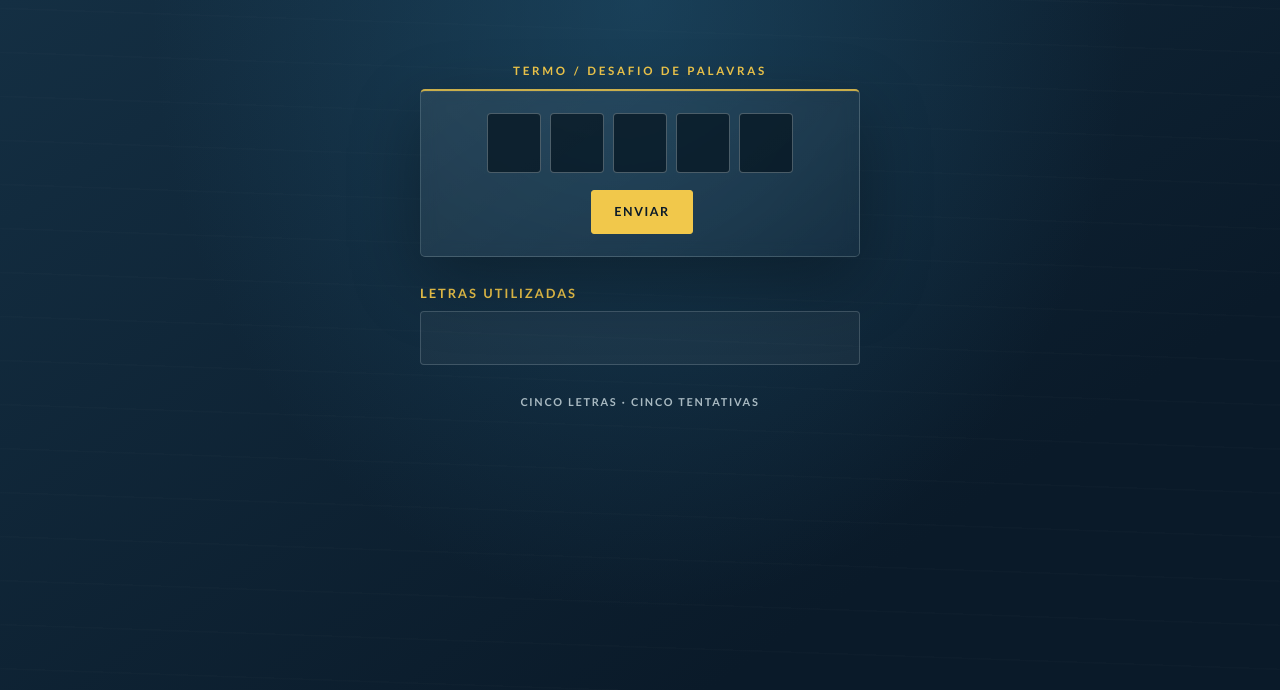
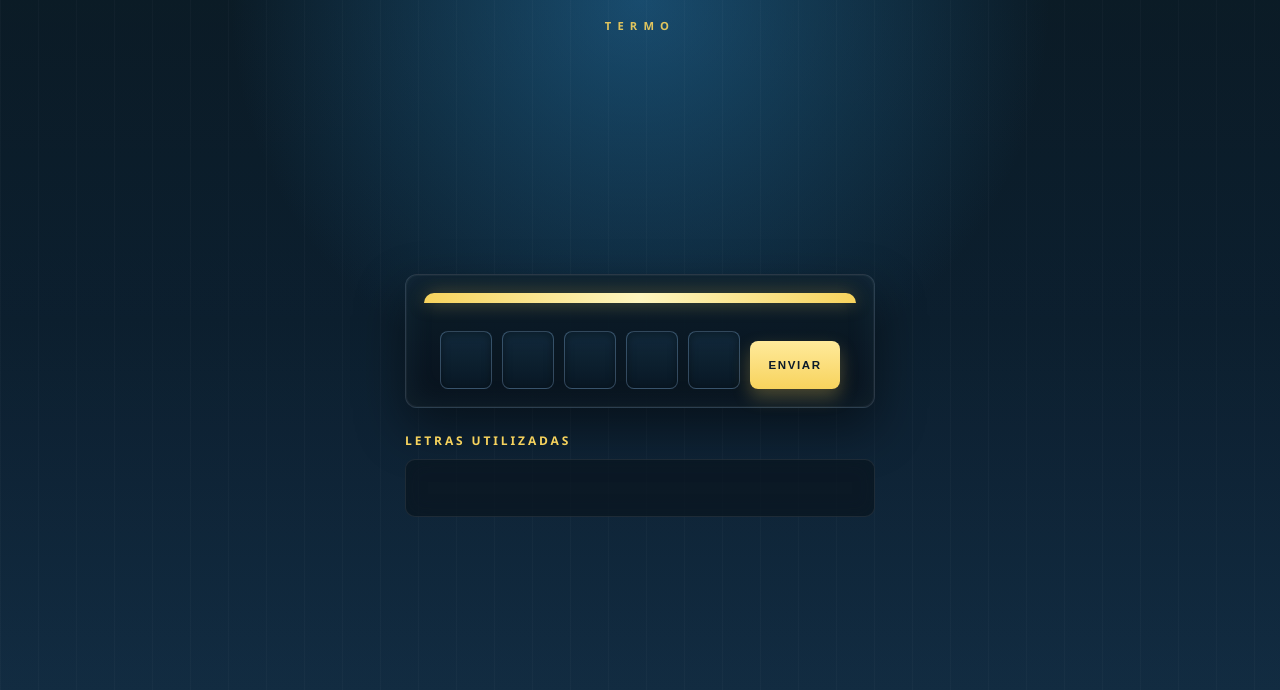
Before and after one commit to lucas1234-ux/termo, a plain HTML site: page index.html in a window 1280 px wide. Drawn offline with Linux system fonts and the light colour scheme.

Commit message:
Apply a second futuristic-rustic visual version for Termo

```diff
--- a/index.html
+++ b/index.html
@@ -3,172 +3,220 @@
 <head>
     <meta charset="UTF-8">
     <meta name="viewport" content="width=device-width, initial-scale=1.0">
-    <meta name="theme-color" content="#10283d">
-    <title>Termo — desafio de palavras</title>
+    <title>Termo - Futurista</title>
     <style>
         :root {
-            color-scheme: dark;
-            --navy: #10283d;
-            --deep-blue: #0a1a29;
-            --blue: #1d5274;
-            --ice: #f3f5ef;
-            --muted: #a9bac2;
-            --yellow: #f1c84b;
-            --line: rgba(209, 225, 228, .2);
+            --bg-1: #081b2b;
+            --bg-2: #112d45;
+            --panel: rgba(11, 32, 49, 0.9);
+            --panel-strong: rgba(14, 39, 58, 0.96);
+            --blue-1: #0d3b5b;
+            --blue-2: #1a5d8a;
+            --blue-3: #6bb0d9;
+            --white: #edf4fb;
+            --muted: #afc5d7;
+            --yellow-1: #f7d35d;
+            --yellow-2: #ffea9b;
+            --border: rgba(191, 220, 255, 0.18);
+            --shadow: rgba(0, 0, 0, 0.45);
         }
 
         * { box-sizing: border-box; }
 
+        html, body {
+            margin: 0;
+            min-height: 100%;
+            background:
+                radial-gradient(circle at top, rgba(26, 93, 138, 0.7), transparent 40%),
+                linear-gradient(180deg, #061722 0%, var(--bg-1) 40%, var(--bg-2) 100%);
+            color: var(--white);
+            font-family: "Segoe UI", Tahoma, Geneva, Verdana, sans-serif;
+        }
+
         body {
             min-height: 100vh;
-            margin: 0;
-            padding: clamp(32px, 8vh, 78px) 20px 48px;
             display: flex;
             flex-direction: column;
             align-items: center;
-            color: var(--ice);
-            background:
-                radial-gradient(ellipse at 50% 0%, rgba(35, 91, 123, .48), transparent 54%),
-                repeating-linear-gradient(2deg, transparent 0 42px, rgba(255,255,255,.012) 43px 44px),
-                linear-gradient(145deg, #142f43, var(--deep-blue) 70%);
-            font-family: "Trebuchet MS", "Segoe UI", sans-serif;
+            justify-content: center;
+            padding: 30px 16px 40px;
+            position: relative;
+            overflow-x: hidden;
         }
 
         body::before {
-            content: "TERMO  /  DESAFIO DE PALAVRAS";
-            display: block;
-            margin-bottom: 12px;
-            color: var(--yellow);
-            font-size: .72rem;
-            font-weight: 800;
-            letter-spacing: .24em;
-            text-align: center;
+            content: "";
+            position: absolute;
+            inset: 0;
+            background:
+                linear-gradient(rgba(255, 255, 255, 0.02), rgba(255, 255, 255, 0.01)),
+                repeating-linear-gradient(
+                    90deg,
+                    rgba(255,255,255,0.025) 0,
+                    rgba(255,255,255,0.025) 1px,
+                    transparent 1px,
+                    transparent 38px
+                );
+            pointer-events: none;
         }
 
         body::after {
-            content: "CINCO LETRAS · CINCO TENTATIVAS";
-            order: 3;
-            margin-top: 30px;
-            color: var(--muted);
-            font-size: .68rem;
-            font-weight: 700;
-            letter-spacing: .16em;
-            text-align: center;
+            content: "TERMO";
+            position: absolute;
+            top: 18px;
+            left: 50%;
+            transform: translateX(-50%);
+            letter-spacing: 0.55em;
+            font-size: 0.7rem;
+            font-weight: 800;
+            color: var(--yellow-1);
+            text-transform: uppercase;
+            opacity: 0.9;
         }
 
         #jogo {
-            width: min(100%, 440px);
-            padding: 22px;
-            border: 1px solid var(--line);
-            border-top: 2px solid rgba(241, 200, 75, .82);
-            border-radius: 5px;
-            background: linear-gradient(145deg, rgba(255,255,255,.075), rgba(255,255,255,.025));
-            box-shadow: 0 24px 70px rgba(0,0,0,.32), inset 0 1px rgba(255,255,255,.06);
-            backdrop-filter: blur(8px);
+            position: relative;
+            z-index: 1;
+            width: min(100%, 470px);
+            padding: 18px;
+            border: 1px solid var(--border);
+            background: linear-gradient(180deg, rgba(11, 28, 41, 0.9), rgba(8, 18, 27, 0.92));
+            box-shadow:
+                0 20px 50px rgba(0, 0, 0, 0.45),
+                inset 0 0 0 1px rgba(255,255,255,0.04),
+                inset 0 0 30px rgba(107, 176, 217, 0.1);
+            border-radius: 12px;
+        }
+
+        #jogo::before {
+            content: "";
+            display: block;
+            width: 100%;
+            height: 10px;
+            background: linear-gradient(90deg, var(--yellow-1), #fff6bf, var(--yellow-1));
+            border-radius: 12px 12px 0 0;
+            margin-bottom: 18px;
+            box-shadow: 0 0 18px rgba(247, 211, 93, 0.35);
         }
 
         #jogo form {
             display: flex;
             flex-wrap: wrap;
             justify-content: center;
-            gap: 9px;
+            gap: 10px;
             margin: 0 0 12px;
-            padding: 0 0 12px;
-            border-bottom: 1px solid rgba(209, 225, 228, .11);
+            padding: 10px 0 18px;
+            border-bottom: 1px solid rgba(255,255,255,0.08);
+            position: relative;
         }
 
-        #jogo form:last-child { margin-bottom: 0; padding-bottom: 0; border-bottom: 0; }
+        #jogo form:last-child {
+            margin-bottom: 0;
+            padding-bottom: 0;
+            border-bottom: none;
+        }
 
         #jogo form input[type="text"] {
-            width: clamp(42px, 11vw, 54px);
-            height: clamp(48px, 12vw, 60px);
-            padding: 0;
-            border: 1px solid rgba(209, 225, 228, .32);
-            border-radius: 4px;
-            outline: none;
-            background: rgba(6, 21, 33, .72);
-            color: var(--ice);
-            font: 800 1.45rem/1 "Trebuchet MS", "Segoe UI", sans-serif;
+            width: 52px;
+            height: 58px;
+            border: 1px solid rgba(172, 210, 255, 0.25);
+            border-radius: 8px;
+            background: linear-gradient(180deg, rgba(18, 43, 62, 0.9), rgba(9, 25, 38, 0.82));
+            color: var(--white);
+            font-size: 1.7rem;
+            font-weight: 800;
             text-align: center;
             text-transform: uppercase;
-            transition: border-color .18s ease, box-shadow .18s ease, transform .18s ease;
+            box-shadow: inset 0 2px 8px rgba(0,0,0,0.35);
+            transition: all 0.2s ease;
         }
 
         #jogo form input[type="text"]:focus {
-            border-color: var(--yellow);
-            box-shadow: 0 0 0 3px rgba(241, 200, 75, .16);
-            transform: translateY(-2px);
+            outline: none;
+            border-color: var(--yellow-1);
+            box-shadow:
+                0 0 0 3px rgba(247, 211, 93, 0.16),
+                inset 0 2px 8px rgba(0,0,0,0.35);
+            transform: translateY(-1px);
         }
 
         #jogo form input[type="submit"] {
-            min-height: 44px;
-            margin: 8px 0 0 4px;
-            padding: 0 22px;
-            border: 1px solid var(--yellow);
-            border-radius: 3px;
-            background: var(--yellow);
-            color: var(--deep-blue);
+            margin-top: 10px;
+            padding: 14px 18px;
+            border: none;
+            border-radius: 8px;
+            background: linear-gradient(180deg, var(--yellow-2), var(--yellow-1));
+            color: #0b1a2a;
+            font-size: 0.72rem;
+            font-weight: 900;
+            letter-spacing: 0.14em;
+            text-transform: uppercase;
             cursor: pointer;
-            font: 900 .78rem/1 "Trebuchet MS", "Segoe UI", sans-serif;
-            letter-spacing: .13em;
-            text-transform: uppercase;
-            transition: background .18s ease, transform .18s ease, box-shadow .18s ease;
+            box-shadow: 0 8px 18px rgba(247, 211, 93, 0.28);
+            transition: transform 0.18s ease, box-shadow 0.18s ease;
         }
 
         #jogo form input[type="submit"]:hover {
-            background: #ffda69;
-            box-shadow: 0 5px 20px rgba(241, 200, 75, .2);
             transform: translateY(-2px);
-        }
-
-        #jogo form input[type="submit"]:focus-visible {
-            outline: 2px solid var(--ice);
-            outline-offset: 3px;
+            box-shadow: 0 12px 20px rgba(247, 211, 93, 0.34);
         }
 
         h2 {
-            order: 2;
-            width: min(100%, 440px);
-            margin: 28px 0 10px;
-            color: var(--yellow);
-            font-size: .8rem;
+            position: relative;
+            z-index: 1;
+            width: min(100%, 470px);
+            margin: 24px 0 10px;
+            color: var(--yellow-1);
+            font-size: 0.75rem;
+            letter-spacing: 0.24em;
+            text-transform: uppercase;
             font-weight: 800;
-            letter-spacing: .16em;
-            text-transform: uppercase;
         }
 
-        #\4c etras\20 utilizadas,
+        #Letras\ utilizadas,
         [id="Letras utilizadas"] {
-            order: 2;
-            width: min(100%, 440px);
-            min-height: 54px;
-            padding: 15px 16px;
-            border: 1px solid var(--line);
-            border-radius: 4px;
-            background: rgba(255,255,255,.045);
-            color: var(--ice);
-            font-size: 1rem;
+            position: relative;
+            z-index: 1;
+            width: min(100%, 470px);
+            min-height: 58px;
+            padding: 16px 18px;
+            border: 1px solid rgba(255,255,255,0.08);
+            border-radius: 10px;
+            background: rgba(11, 22, 33, 0.75);
+            color: var(--white);
             font-weight: 700;
-            letter-spacing: .28em;
-            overflow-wrap: anywhere;
+            letter-spacing: 0.18em;
+            word-break: break-word;
+            box-shadow: inset 0 0 18px rgba(9, 28, 39, 0.55);
         }
 
-        @media (max-width: 480px) {
-            body { padding-right: 14px; padding-left: 14px; }
-            #jogo { padding: 16px 12px; }
-            #jogo form { gap: 6px; }
-            #jogo form input[type="submit"] { margin-left: 0; }
-        }
+        @media (max-width: 520px) {
+            #jogo {
+                padding: 12px;
+            }
 
-        @media (prefers-reduced-motion: reduce) {
-            *, *::before, *::after { scroll-behavior: auto !important; transition-duration: .01ms !important; }
+            #jogo form {
+                gap: 8px;
+            }
+
+            #jogo form input[type="text"] {
+                width: 42px;
+                height: 50px;
+                font-size: 1.35rem;
+            }
+
+            #jogo form input[type="submit"] {
+                width: 100%;
+            }
+
+            body::after {
+                letter-spacing: 0.3em;
+            }
         }
     </style>
 </head>
 <body>
-    <div id="jogo">
-
-    </div>
+    <div id="jogo"></div>
     <h2>Letras Utilizadas</h2>
     <div id="Letras utilizadas"></div>
     <script src="termo.js"></script>
```
